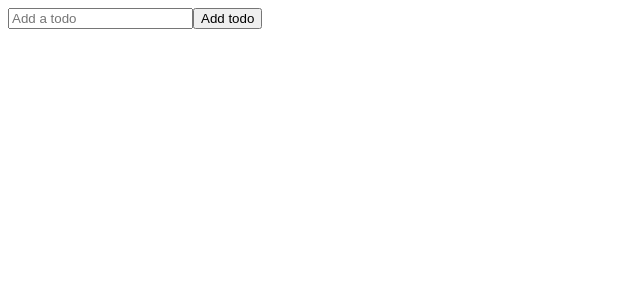
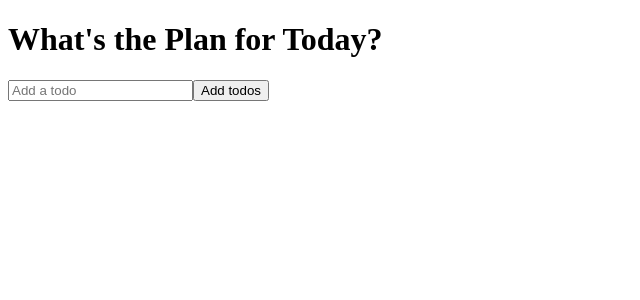
Before and after one commit to josezaragoza/todo-app, a React (Create React App) app: page / in a window 1280 px wide. Shown: the top 300 px of the page, without its empty margins (0-640 px from the left). Built offline with nearby package versions, Linux system fonts and the light colour scheme.

Commit message:
TodoList

```diff
--- a/src/App.js
+++ b/src/App.js
@@ -1,11 +1,12 @@
 import React from "react";
 import "./App.css";
-import TodoForm from "./components/TodoForm";
+// import TodoForm from "./components/TodoForm";
+import TodoList from "./components/TodoList";
 
 function App() {
   return (
     <div className="todo-app">
-      <TodoForm />
+      <TodoList />
     </div>
   );
 }
--- a/src/components/TodoForm.js
+++ b/src/components/TodoForm.js
@@ -10,10 +10,10 @@ function TodoForm(props) {
   const handleSubmit = (e) => {
     e.preventDefault();
 
-    // props.onSubmit({
-    //   id: Math.floor(Math.random() * 10000),
-    //   text: input,
-    // });
+    props.onSubmit({
+      id: Math.floor(Math.random() * 10000),
+      text: input,
+    });
 
     setInput("");
   };
@@ -28,7 +28,7 @@ function TodoForm(props) {
         className="todo-input"
         onChange={handleChange}
       />
-      <button className="todo-button">Add todo</button>
+      <button className="todo-button">Add todos</button>
     </form>
   );
 }
--- a/src/components/TodoList.js
+++ b/src/components/TodoList.js
@@ -0,0 +1,26 @@
+import React, { useState } from "react";
+import TodoForm from "./TodoForm";
+
+function TodoList() {
+  const [todos, setTodos] = useState([]);
+
+  const addTodo = (todo) => {
+    if (!todo.text || /^\s*$/.test(todo.text)) {
+      return;
+    }
+
+    const newTodos = [todo, ...todos];
+
+    setTodos(newTodos);
+    // console.log(...todos);
+  };
+
+  return (
+    <div>
+      <h1>What's the Plan for Today?</h1>
+      <TodoForm onSubmit={addTodo} />
+    </div>
+  );
+}
+
+export default TodoList;
```
